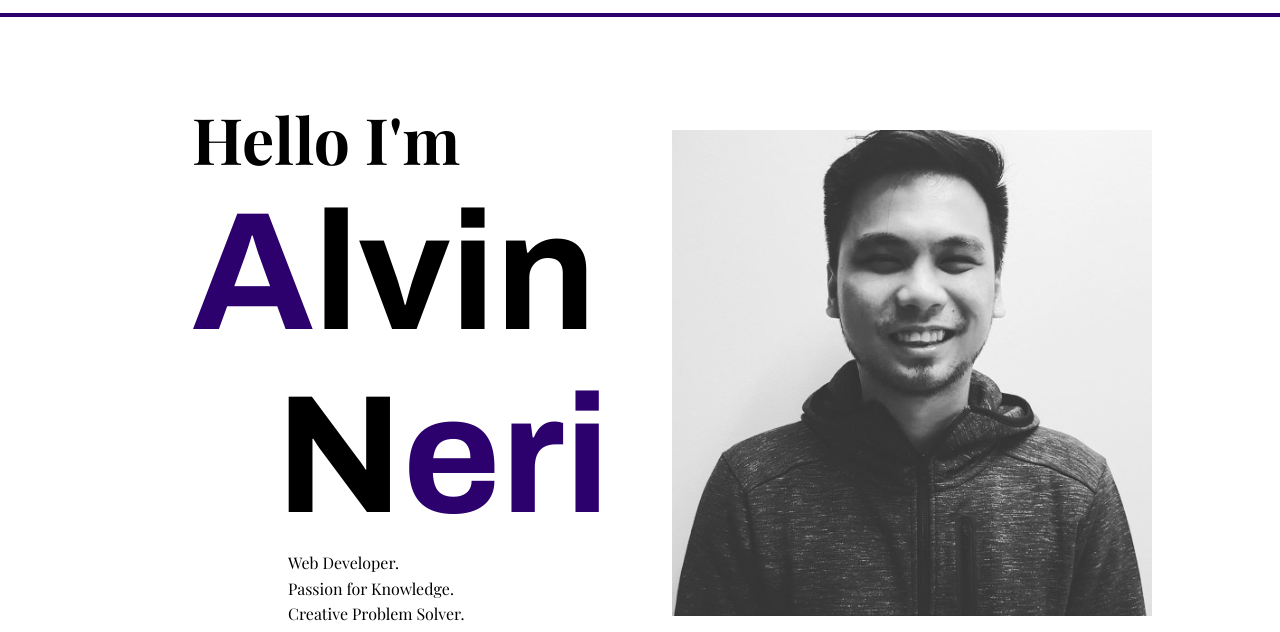
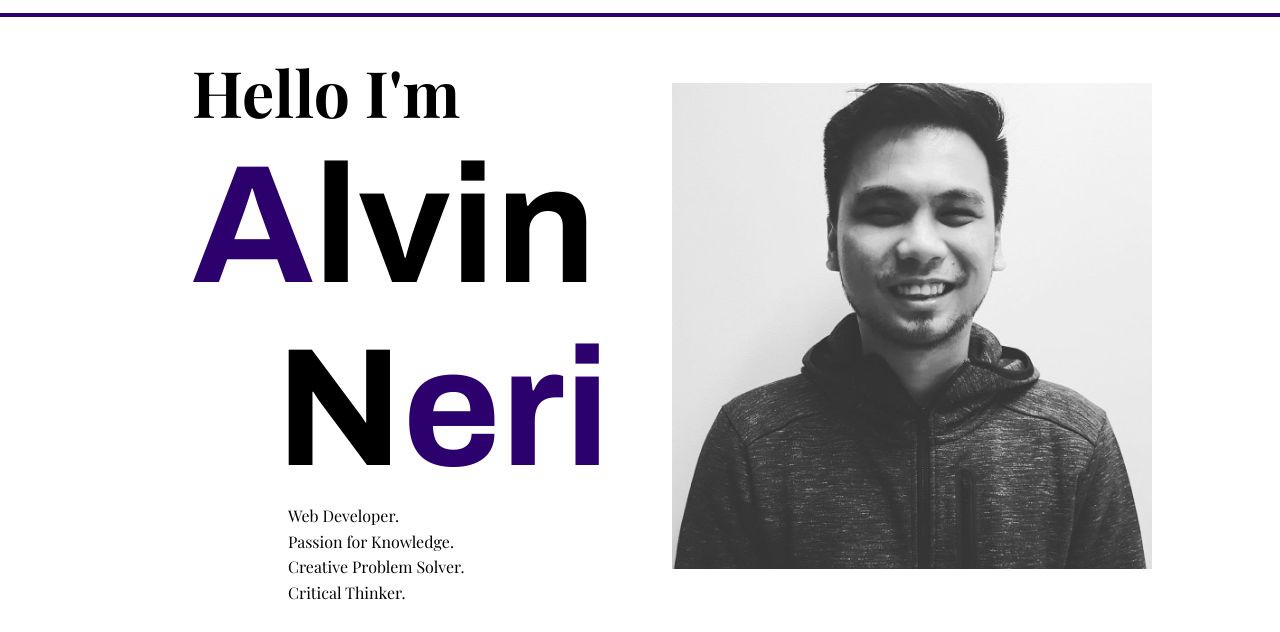
Before and after one commit to alvinneri/portfolio-update, a plain HTML site: page index.html in a window 1280 px wide. Shown: the part 96-728 px from the top of the page. Drawn offline with nearby package versions, Linux system fonts and the light colour scheme.

Commit message:
added landscape

```diff
--- a/scss/_mobile.scss
+++ b/scss/_mobile.scss
@@ -103,6 +103,14 @@
     }
 }
 
+@media (max-width : 1920px) and (orientation : landscape) {
+
+    .container-landing {
+        height: 100%;
+        padding-bottom: 2em;
+    }
+}
+
 @media (max-width : 820px) {
 
 
```
Also changed, not shown: css/style.css.
